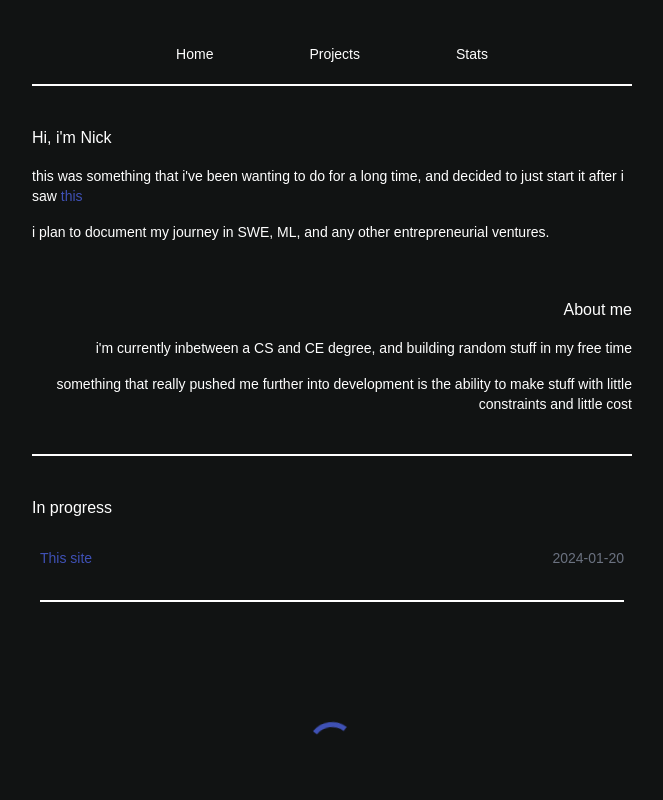
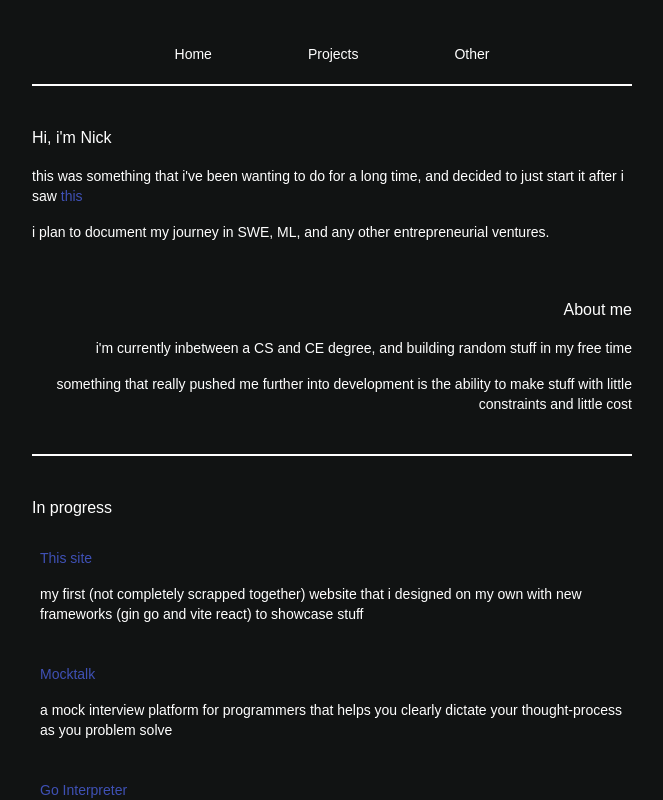
Before and after one commit to nichstoneking/daikn-personal, a React (Vite) app in the folder fe/: page / in a window 1280 px wide. Shown: the whole page, without its empty margins (308-971 px from the left). Built offline with nearby package versions, Linux system fonts and the light colour scheme; a web font is replaced by a local one.

Commit message:
prod ready

```diff
--- a/fe/src/App.tsx
+++ b/fe/src/App.tsx
@@ -6,8 +6,8 @@ import Navbar from "./components/navbar.tsx";
 const App = () => {
   const navItems = [
     { label: "Home", href: "/" },
-    { label: "Projects", href: "/projects" },
-    { label: "Stats", href: "/stats" },
+    { label: "Projects", href: "/" },
+    { label: "Other", href: "/" },
   ];
   return (
     <div className="flex flex-row justify-center text-white bg-[#111313] overflow-auto">
--- a/fe/src/pages/home.tsx
+++ b/fe/src/pages/home.tsx
@@ -1,36 +1,11 @@
 import { useState } from "react";
 import Footer from "../components/footer.tsx";
 import Ascii from "../components/ascii.tsx";
+import InProgressRepo from "../components/inprogress_repo.tsx";
 import { motion, AnimatePresence } from "framer-motion";
-import {
-  LineChart,
-  Line,
-  XAxis,
-  YAxis,
-  CartesianGrid,
-  Tooltip,
-  ResponsiveContainer,
-} from "recharts";
 
 function Home() {
-  const [completed, setCompleted] = useState([
-    {
-      label: "Bishouji",
-      href: "https://github.com/daikonk/amiami-bot",
-      target: "_blank",
-      info: "a discord bot that allows you to get the last 10 figures posted on amiami, and other random utilities like JPY to USD for figure prices",
-      expanded: false,
-    },
-    {
-      label: "MIPS Maze",
-      href: "https://github.com/daikonk/mips-maze",
-      target: "_blank",
-      info: "a maze game with randomly placed keys written in MIPS Assembly (my first exposure to programming)",
-      expanded: false,
-    },
-  ]);
-
-  const [tempData, setTempData] = useState({ data: "", index: 0 });
+  const [inProgressDates, setInProgressDates] = useState(["", "", ""]);
 
   const [inProgress, setInProgress] = useState([
     {
@@ -40,44 +15,39 @@ function Home() {
       owner: "daikonk",
       repo: "daikn-personal",
       expanded: false,
-      chartData: [
-        { month: "Jan", commits: 65 },
-        { month: "Feb", commits: 59 },
-        { month: "Mar", commits: 80 },
-        { month: "Apr", commits: 81 },
-        { month: "May", commits: 56 },
-        { month: "Jun", commits: 55 },
-        { month: "Jul", commits: 40 },
-        { month: "Aug", commits: 48 },
-        { month: "Sep", commits: 52 },
-        { month: "Oct", commits: 69 },
-        { month: "Nov", commits: 75 },
-        { month: "Dec", commits: 88 },
-      ],
-      apiLoading: false,
-      apiData: {
-        recent: 12,
-        increase: 1.34,
-        monthly: [0, 0, 0, 0, 0, 0, 0, 0, 10, 0, 0, 0],
-        accessed: "2024-11-20",
-      },
     },
-    // {
-    //   label: "Mocktalk",
-    //   link: "https://github.com/daikonk/mocktalk",
-    //   info: "a mock interview platform for programmers that helps you clearly dictate your thought-process as you problem solve",
-    //   owner: "daikonk",
-    //   repo: "mocktalk",
-    //   expanded: false,
-    // },
-    // {
-    //   label: "Go Interpreter",
-    //   link: "https://github.com/daikonk/go_interpreter",
-    //   info: "a basic code interpreter written in go, my first exposure to go (and TDD)",
-    //   owner: "daikonk",
-    //   repo: "go_interpreter",
-    // },
+    {
+      label: "Mocktalk",
+      link: "https://github.com/daikonk/mocktalk",
+      info: "a mock interview platform for programmers that helps you clearly dictate your thought-process as you problem solve",
+      owner: "daikonk",
+      repo: "mocktalk",
+      expanded: false,
+    },
+    {
+      label: "Go Interpreter",
+      link: "https://github.com/daikonk/go_interpreter",
+      info: "a basic code interpreter written in go, my first exposure to go (and TDD)",
+      owner: "daikonk",
+      repo: "go_interpreter",
+      expanded: false,
+    },
   ]);
+
+  const completed = [
+    {
+      label: "Bishouji",
+      href: "https://github.com/daikonk/amiami-bot",
+      target: "_blank",
+      info: "a discord bot that allows you to get the last 10 figures posted on amiami, and other random utilities like JPY to USD for figure prices",
+    },
+    {
+      label: "MIPS Maze",
+      href: "https://github.com/daikonk/mips-maze",
+      target: "_blank",
+      info: "a maze game with randomly placed keys written in MIPS Assembly (my first exposure to programming)",
+    },
+  ];
 
   const other = [
     {
@@ -87,44 +57,6 @@ function Home() {
       info: "i usually jump between this config on nvim/lazyvim, or use vim binds with intellij",
     },
   ];
-
-  // function handleLoadingChange(index) {
-  //   const nextLoading = inProgress.map((c, i) => {
-  //     if (i === index) {
-  //       // Increment the clicked counter
-  //       c.apiLoading = !c.apiLoading;
-  //       return c;
-  //     } else {
-  //       // The rest haven't changed
-  //       return c;
-  //     }
-  //   });
-  //   setInProgress(nextLoading);
-  // }
-
-  const variants = {
-    initial: { height: 0, opacity: 0 },
-    animate: { height: "auto", opacity: 1 },
-    exit: { height: 0, opacity: 0 },
-    transition: { type: "spring", duration: 0.4 },
-  };
-
-  useState(() => {
-    console.log(tempData);
-    const nextLoading = inProgress.map((c, i) => {
-      if (i === tempData.index) {
-        // Increment the clicked counter
-        c.apiLoading = !c.apiLoading;
-        c.expanded = !c.expanded;
-        c.apiData = tempData;
-        return c;
-      } else {
-        // The rest haven't changed
-        return c;
-      }
-    });
-    setInProgress(nextLoading);
-  }, [tempData, setTempData]);
 
   return (
     <>
@@ -157,24 +89,20 @@ function Home() {
       <p className="mt-8 font-monaspice text-start">In progress</p>
       {inProgress.map((item, index) => (
         <div
+          key={index}
           className="px-2 mt-4 font-monaspice text-sm text-start hover:bg-[#141717] duration-300 hover:rounded-[4px] py-3 cursor-pointer overflow-hidden"
           onClick={() => {
-            async function fetchData() {
-              const response = await fetch("http://localhost:8080/repo", {
-                method: "POST",
-                headers: {
-                  "Content-Type": "application/json",
-                },
-                body: JSON.stringify({
-                  owner: item.owner,
-                  repo: item.repo,
-                }),
-              });
-              const data = await response.json();
-              console.log("reached data");
-              setTempData({ data: data, index: index });
-            }
-            fetchData();
+            const nextInProgress = inProgress.map((c, i) => {
+              if (i === index) {
+                // Increment the clicked counter
+                c.expanded = !c.expanded;
+                return c;
+              } else {
+                // The rest haven't changed
+                return c;
+              }
+            });
+            setInProgress(nextInProgress);
           }}
         >
           <div className="flex flex-col text-sm font-medium items-start">
@@ -186,68 +114,26 @@ function Home() {
               >
                 {item.label}
               </a>
-              <div className="text-end text-sm text-gray-500">2024-01-20</div>
+              <div className="text-end text-sm text-gray-500 ease-in">
+                {inProgressDates[index]}
+              </div>
             </div>
             <AnimatePresence>
               {item.expanded && (
                 <motion.div
-                  variants={variants}
-                  initial="initial"
-                  animate="animate"
-                  exit="exit"
+                  initial={{ height: 0, opacity: 0 }}
+                  animate={{ height: "auto", opacity: 1 }}
+                  exit={{ height: 0, opacity: 0 }}
+                  transition={{ duration: 0.4 }}
                   className="w-full"
                 >
-                  <hr
-                    className="mb-4 mt-4 w-full"
-                    style={{ borderTop: "2px solid white" }}
+                  <InProgressRepo
+                    owner={item.owner}
+                    repo={item.repo}
+                    setDates={setInProgressDates}
+                    dates={inProgressDates}
+                    index={index}
                   />
-                  {item.apiLoading ? (
-                    <div className="h-[256px] w-full flex items-center">
-                      <span className="loader mx-auto"></span>
-                    </div>
-                  ) : (
-                    <>
-                      <div className="flex px-6 rounded-lg font-monaspice w-full">
-                        {/* Stats Column */}
-                        <div className="w-1/3 pr-4 flex flex-col items-center justify-evenly">
-                          <div className="flex flex-col items-center">
-                            <div className="text-center text-base text-gray-500">
-                              Commits this Month
-                            </div>
-                            <div className="text-xl text-blue-600 mb-1">
-                              {item.apiData.recent}
-                            </div>
-                            <span className="text-xs text-green-600">
-                              {item.apiData.increase * 100}%
-                            </span>
-                          </div>
-                        </div>
-
-                        {/* Chart Column */}
-                        <div className="w-2/3 h-64 flex items-center text-sm">
-                          <ResponsiveContainer width="95%" height="80%">
-                            <LineChart data={item.chartData}>
-                              <CartesianGrid strokeDasharray="3 3" />
-                              <XAxis dataKey="month" />
-                              <YAxis />
-                              <Tooltip
-                                contentStyle={{
-                                  backgroundColor: "rgb(55 65 81)",
-                                }}
-                              />
-                              <Line
-                                type="monotone"
-                                dataKey="commits"
-                                stroke="#8884d8"
-                                strokeWidth={2}
-                                dot={{ r: 4 }}
-                              />
-                            </LineChart>
-                          </ResponsiveContainer>
-                        </div>
-                      </div>
-                    </>
-                  )}
                 </motion.div>
               )}
             </AnimatePresence>
@@ -258,7 +144,7 @@ function Home() {
       <hr className="my-10" style={{ borderTop: "2px solid white" }} />
       <p className="mt-8 font-monaspice text-end">Completed/Ended</p>
       {completed.map((item, index) => (
-        <p className="mt-4 font-monaspice text-sm text-end">
+        <div key={index} className="mt-4 font-monaspice text-sm text-end">
           <div className="flex flex-col gap-4 text-sm font-medium items-end">
             <a
               key={index}
@@ -270,12 +156,12 @@ function Home() {
             </a>
             <p>{item.info}</p>
           </div>
-        </p>
+        </div>
       ))}
       <hr className="my-10" style={{ borderTop: "2px solid white" }} />
-      <p className="mt-8 font-monaspice text-center">Other</p>
+      <div className="mt-8 font-monaspice text-center">Other</div>
       {other.map((item, index) => (
-        <p className="mt-4 font-monaspice text-sm text-center">
+        <div key={index} className="mt-4 font-monaspice text-sm text-center">
           <div className="flex flex-col gap-4 text-sm font-medium text-gray-600 items-center">
             <a
               key={index}
@@ -287,7 +173,7 @@ function Home() {
             </a>
             <p>{item.info}</p>
           </div>
-        </p>
+        </div>
       ))}
       <Ascii />
       <Footer />
```
Also changed, not shown: fe/src/components/inprogress_repo.tsx (+53 -31 lines), 2 other files (tests, documents, lock files or other folders).
